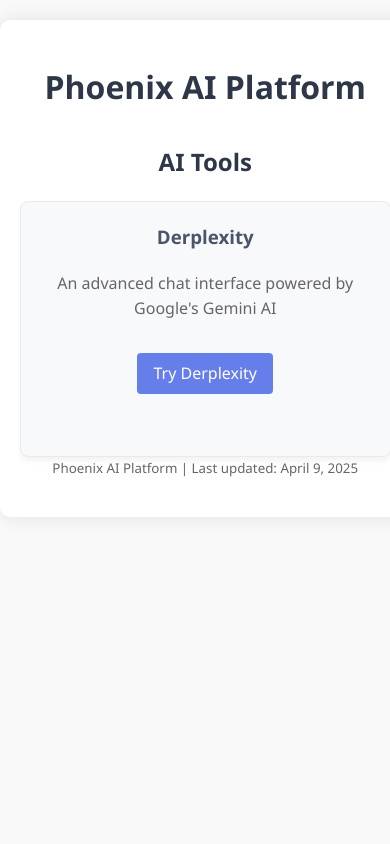
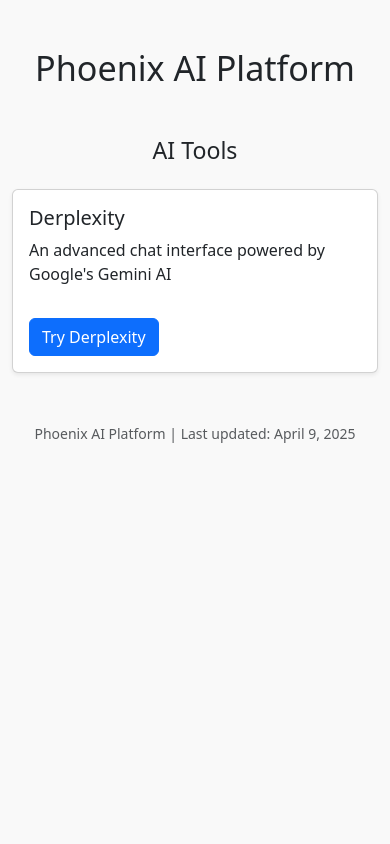
Before and after one commit to sumanurawat/phoenix, a Flask app: page / in a window 390 px wide. Run offline with Flask 3, Linux system fonts and the light colour scheme.

Commit message:
update UI for mobile

```diff
--- a/static/style.css
+++ b/static/style.css
@@ -1,99 +1,30 @@
-/* General styles */
-body {
-    font-family: 'Segoe UI', Tahoma, Geneva, Verdana, sans-serif;
-    line-height: 1.6;
-    margin: 0;
-    padding: 0;
-    background-color: #f9f9f9;
-    color: #333;
+/* Custom styles that enhance Bootstrap */
+
+/* Global custom styles */
+:root {
+  --primary-color: #667eea;
+  --primary-dark: #5a67d8;
+  --chat-message-bg: #f1f5f9;
+  --user-message-bg: var(--primary-color);
 }
 
-/* Main page styles */
-.container {
-    width: 90%;
-    max-width: 1200px;
-    margin: 50px auto;
-    padding: 20px;
-    background-color: white;
-    border-radius: 10px;
-    box-shadow: 0 0 20px rgba(0, 0, 0, 0.1);
-    text-align: center;
+body {
+  min-height: 100vh;
+  background-color: #f9f9f9;
 }
 
-h1, h2, h3 {
-    color: #2d3748;
+/* Hover effects for cards */
+.hover-card {
+  transition: transform 0.2s ease, box-shadow 0.3s ease;
 }
 
-p {
-    color: #666;
+.hover-card:hover {
+  transform: translateY(-5px);
+  box-shadow: 0 10px 15px rgba(0, 0, 0, 0.1) !important;
 }
 
-/* Tools section */
-.tools-section {
-    margin-top: 30px;
-}
-
-.tools-grid {
-    display: grid;
-    grid-template-columns: repeat(auto-fill, minmax(300px, 1fr));
-    gap: 20px;
-    margin-top: 20px;
-}
-
-.tool-card {
-    display: block;
-    text-decoration: none;
-    color: inherit;
-    transition: transform 0.2s ease;
-}
-
-.tool-card:hover {
-    transform: translateY(-5px);
-}
-
-.tool-card-inner {
-    background-color: #f8f9fa;
-    border-radius: 8px;
-    padding: 20px;
-    box-shadow: 0 4px 6px rgba(0, 0, 0, 0.05);
-    height: 100%;
-    border: 1px solid #eaeaea;
-    transition: box-shadow 0.3s ease;
-}
-
-.tool-card-inner:hover {
-    box-shadow: 0 10px 15px rgba(0, 0, 0, 0.1);
-}
-
-.tool-card h3 {
-    margin-top: 0;
-    color: #4a5568;
-}
-
-.tool-button {
-    display: inline-block;
-    margin-top: 15px;
-    padding: 8px 16px;
-    background-color: #667eea;
-    color: white;
-    border-radius: 4px;
-    font-weight: 500;
-    transition: background-color 0.2s;
-}
-
-.tool-button:hover {
-    background-color: #5a67d8;
-}
-
-.footer {
-    margin-top: 40px;
-    text-align: center;
-    color: #718096;
-}
-
-/* Chat page styles */
+/* Chat page specific styles */
 .chat-page {
-    background-color: #f9fafb;
   height: 100vh;
   display: flex;
   flex-direction: column;
@@ -342,19 +244,35 @@ p {
   }
 }
 
-/* Responsive adjustments */
+/* Responsive adjustments - these supplement Bootstrap's responsive design */
 @media (max-width: 768px) {
-    .container {
-        width: 95%;
-        margin: 20px auto;
+  .chat-page {
+    position: fixed;
+    top: 0;
+    left: 0;
+    right: 0;
+    bottom: 0;
+    width: 100%;
+    height: 100%;
   }
 
-    .tools-grid {
-        grid-template-columns: 1fr;
+  .chat-container {
+    height: 100%;
+    max-width: 100%;
+    border-radius: 0;
+    box-shadow: none;
+  }
+
+  .chat-header {
+    padding: 10px;
   }
 
   .chat-header h1 {
     font-size: 1.2rem;
+  }
+
+  .chat-header-right {
+    gap: 5px;
   }
 
   .model-info {
--- a/templates/derplexity.html
+++ b/templates/derplexity.html
@@ -2,8 +2,11 @@
 <html lang="en">
 <head>
     <meta charset="UTF-8">
-    <meta name="viewport" content="width=device-width, initial-scale=1.0">
+    <meta name="viewport" content="width=device-width, initial-scale=1.0, maximum-scale=1.0, user-scalable=no">
     <title>{{ title }}</title>
+    <!-- Bootstrap CSS -->
+    <link href="https://cdn.jsdelivr.net/npm/bootstrap@5.3.2/dist/css/bootstrap.min.css" rel="stylesheet">
+    <!-- Custom styles -->
     <link rel="stylesheet" href="{{ url_for('static', filename='style.css') }}">
     <link rel="stylesheet" href="https://cdnjs.cloudflare.com/ajax/libs/font-awesome/6.4.0/css/all.min.css">
     <link rel="stylesheet" href="https://cdnjs.cloudflare.com/ajax/libs/highlight.js/11.7.0/styles/github.min.css">
--- a/templates/index.html
+++ b/templates/index.html
@@ -2,29 +2,43 @@
 <html lang="en">
 <head>
     <meta charset="UTF-8">
-    <meta name="viewport" content="width=device-width, initial-scale=1.0">
+    <meta name="viewport" content="width=device-width, initial-scale=1.0, maximum-scale=1.0, user-scalable=no">
     <title>{{ title }}</title>
+    <!-- Bootstrap CSS -->
+    <link href="https://cdn.jsdelivr.net/npm/bootstrap@5.3.2/dist/css/bootstrap.min.css" rel="stylesheet">
+    <!-- Font Awesome -->
+    <link rel="stylesheet" href="https://cdnjs.cloudflare.com/ajax/libs/font-awesome/6.4.0/css/all.min.css">
+    <!-- Custom styles -->
     <link rel="stylesheet" href="{{ url_for('static', filename='style.css') }}">
 </head>
 <body>
-    <div class="container">
-        <h1>Phoenix AI Platform</h1>
+    <div class="container py-5">
+        <div class="text-center mb-5">
+            <h1 class="display-4">Phoenix AI Platform</h1>
+        </div>
         <div class="tools-section">
-            <h2>AI Tools</h2>
-            <div class="tools-grid">
-                <a href="{{ url_for('derplexity') }}" class="tool-card">
-                    <div class="tool-card-inner">
-                        <h3>Derplexity</h3>
-                        <p>An advanced chat interface powered by Google's Gemini AI</p>
-                        <div class="tool-button">Try Derplexity</div>
-                    </div>
-                </a>
-                <!-- More tools can be added here -->
+            <h2 class="h3 mb-4 text-center">AI Tools</h2>
+            <div class="row g-4">
+                <div class="col-md-6 col-lg-4">
+                    <a href="{{ url_for('derplexity') }}" class="text-decoration-none">
+                        <div class="card h-100 shadow-sm hover-card">
+                            <div class="card-body">
+                                <h3 class="card-title h5">Derplexity</h3>
+                                <p class="card-text">An advanced chat interface powered by Google's Gemini AI</p>
+                                <div class="btn btn-primary mt-3">Try Derplexity</div>
+                            </div>
+                        </div>
+                    </a>
+                </div>
+                <!-- More tools can be added here as new columns -->
             </div>
         </div>
-        <div class="footer">
+        <div class="footer mt-5 text-center text-muted">
             <p><small>Phoenix AI Platform | Last updated: April 9, 2025</small></p>
         </div>
     </div>
+
+    <!-- Bootstrap JS Bundle with Popper -->
+    <script src="https://cdn.jsdelivr.net/npm/bootstrap@5.3.2/dist/js/bootstrap.bundle.min.js"></script>
 </body>
 </html>
```
Also changed, not shown: other parts of static/style.css (+39 -34 lines), README.md, 2 other files. Lines whose indentation alone changed are shown as unchanged.
